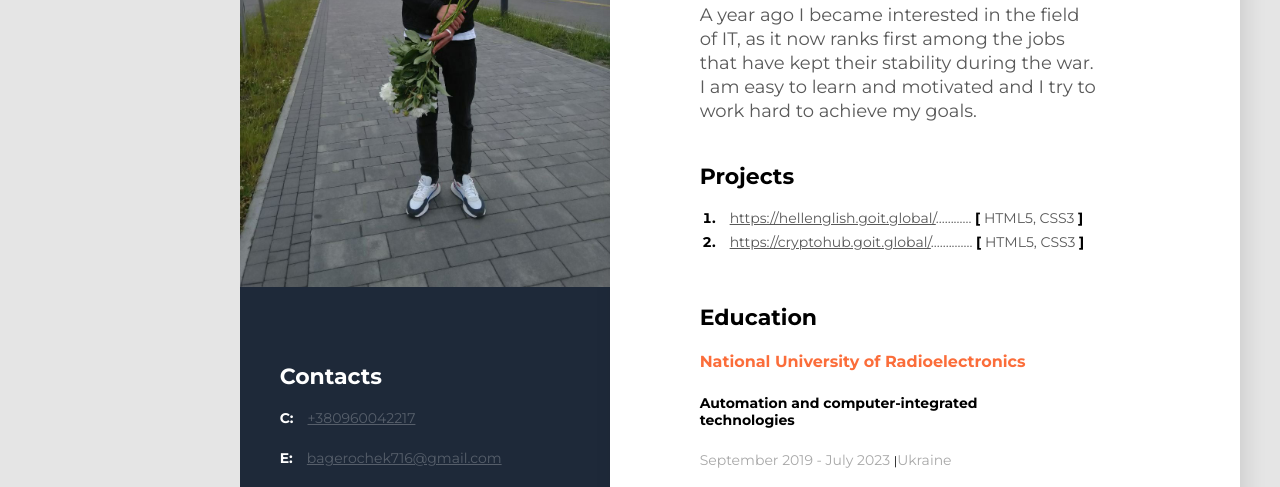
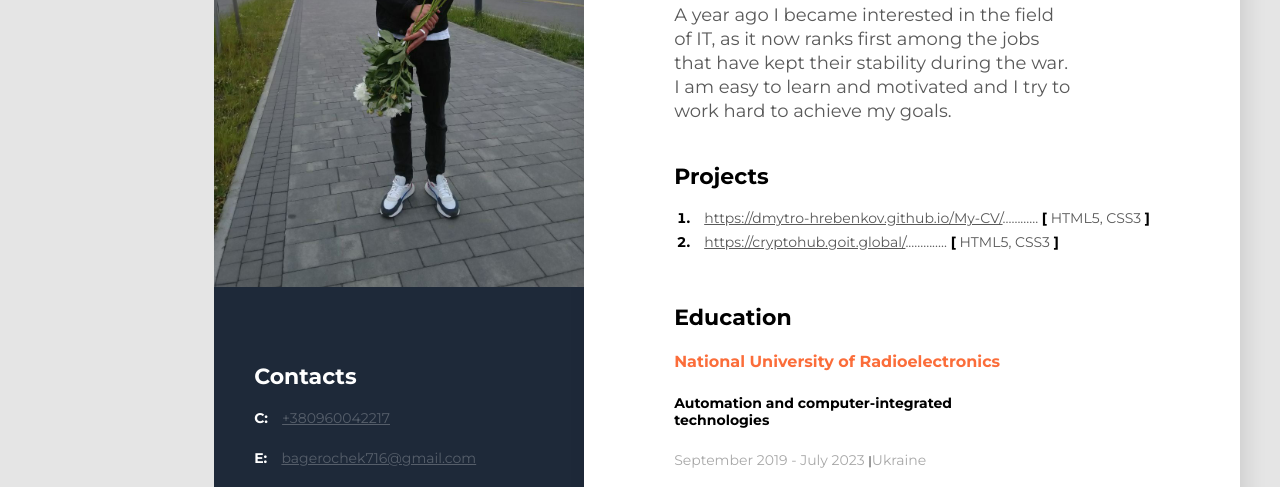
Before and after one commit to Dmytro-Hrebenkov/My-CV, a plain HTML site: page index.html in a window 1280 px wide. Shown: the part 254-741 px from the top of the page. Drawn offline with Linux system fonts and the light colour scheme.

Commit message:
Update index.html

```diff
--- a/index.html
+++ b/index.html
@@ -26,7 +26,7 @@
             <h3 class="title">Projects</h3>
             <ol class="projects-list">
                 <li class="project-item">
-                   <span class="project-link"><a href="https://hellenglish.goit.global/" class="project-teg-a">https://hellenglish.goit.global/</a>............
+                   <span class="project-link"><a href="https://dmytro-hrebenkov.github.io/My-CV/" class="project-teg-a">https://dmytro-hrebenkov.github.io/My-CV/</a>............
                         <span class="project-bracket">[</span> HTML5, CSS3 <span class="project-bracket">]</span>
                     </span>
                 </li>
```
